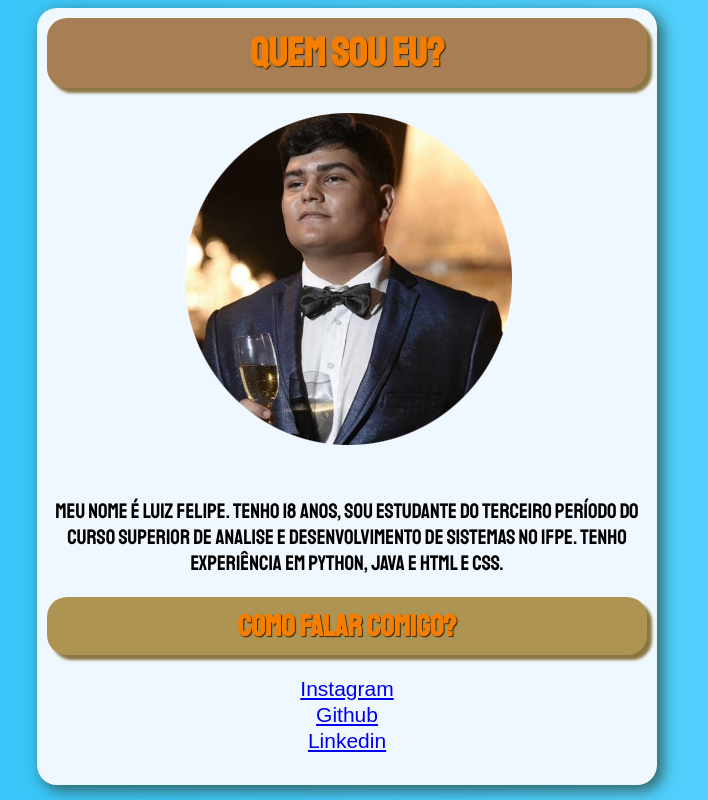
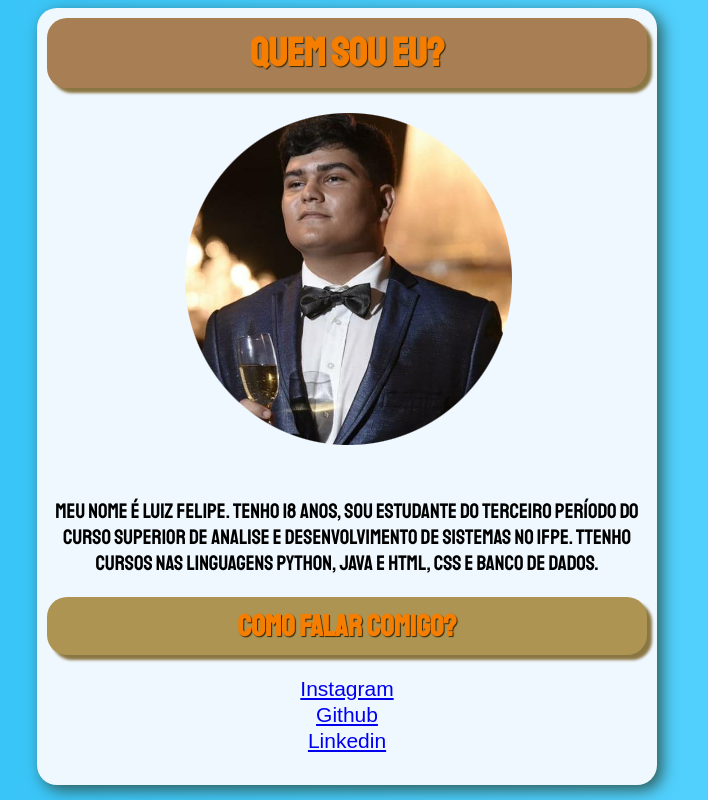
Before and after one commit to LuizFelipe33/Quem-sou-eu, a plain HTML site: page index.html in a window 1280 px wide. Shown: the whole page, without its empty margins (293-1001 px from the left). Drawn offline with Linux system fonts and the light colour scheme.

Commit message:
Update index.html

```diff
--- a/index.html
+++ b/index.html
@@ -27,7 +27,7 @@
 <body>
      <main>   <h1>Quem sou eu?</h1>
         <img src="eu.png" alt="Luiz Felipe">
-        <p>Meu nome é Luiz Felipe. Tenho 18 anos, sou estudante do terceiro período do curso superior de Analise e Desenvolvimento de Sistemas no IFPE. Tenho experiência em python, Java e HTML e Css. </p>
+        <p>Meu nome é Luiz Felipe. Tenho 18 anos, sou estudante do terceiro período do curso superior de Analise e Desenvolvimento de Sistemas no IFPE. TTenho cursos nas linguagens python, Java e HTML, Css e Banco de Dados. </p>
 
         <h2>Como falar comigo?</h2>
         <p><a href="https://www.instagram.com/luizf3lip33/"target="_black" rel="external">Instagram</a><br>
```
